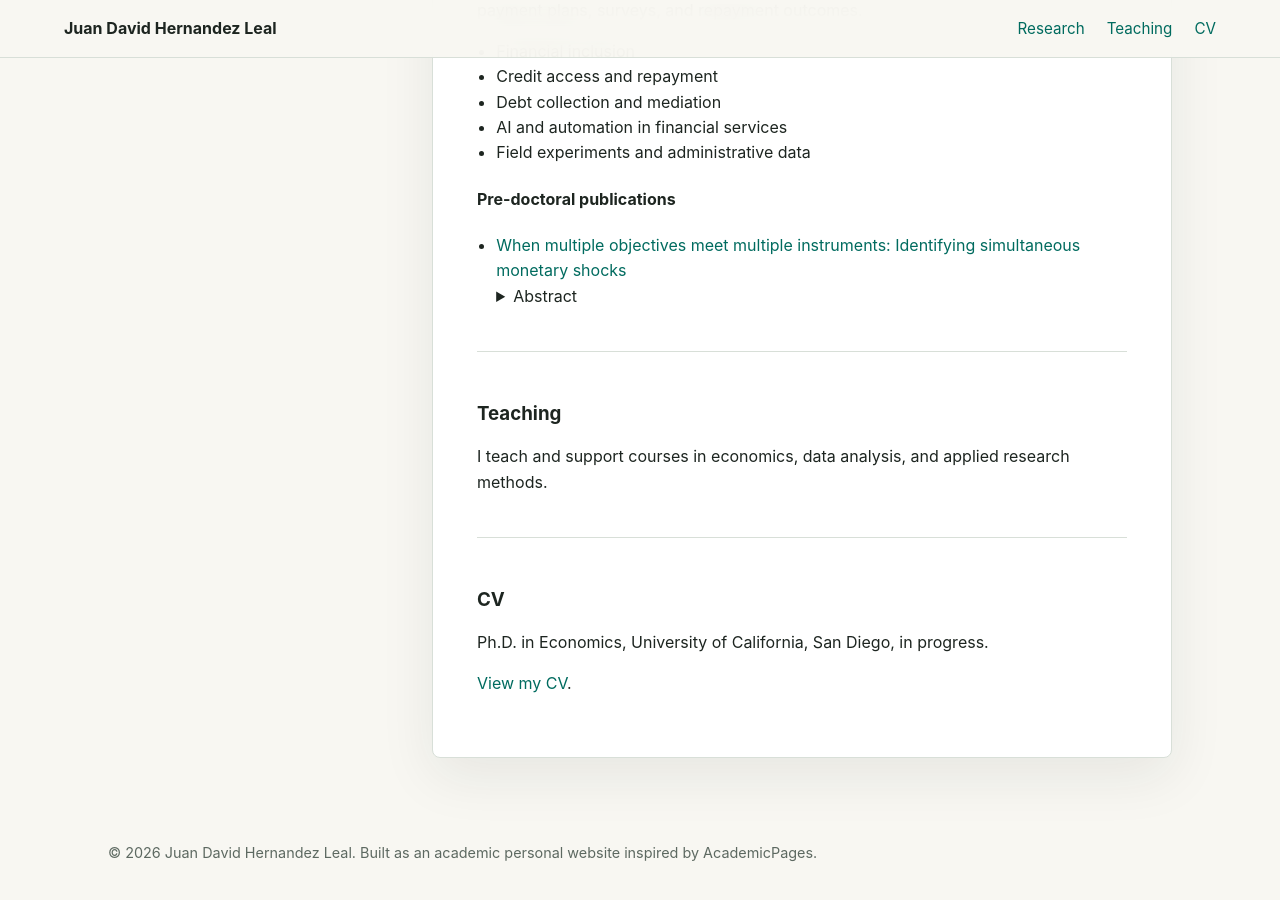
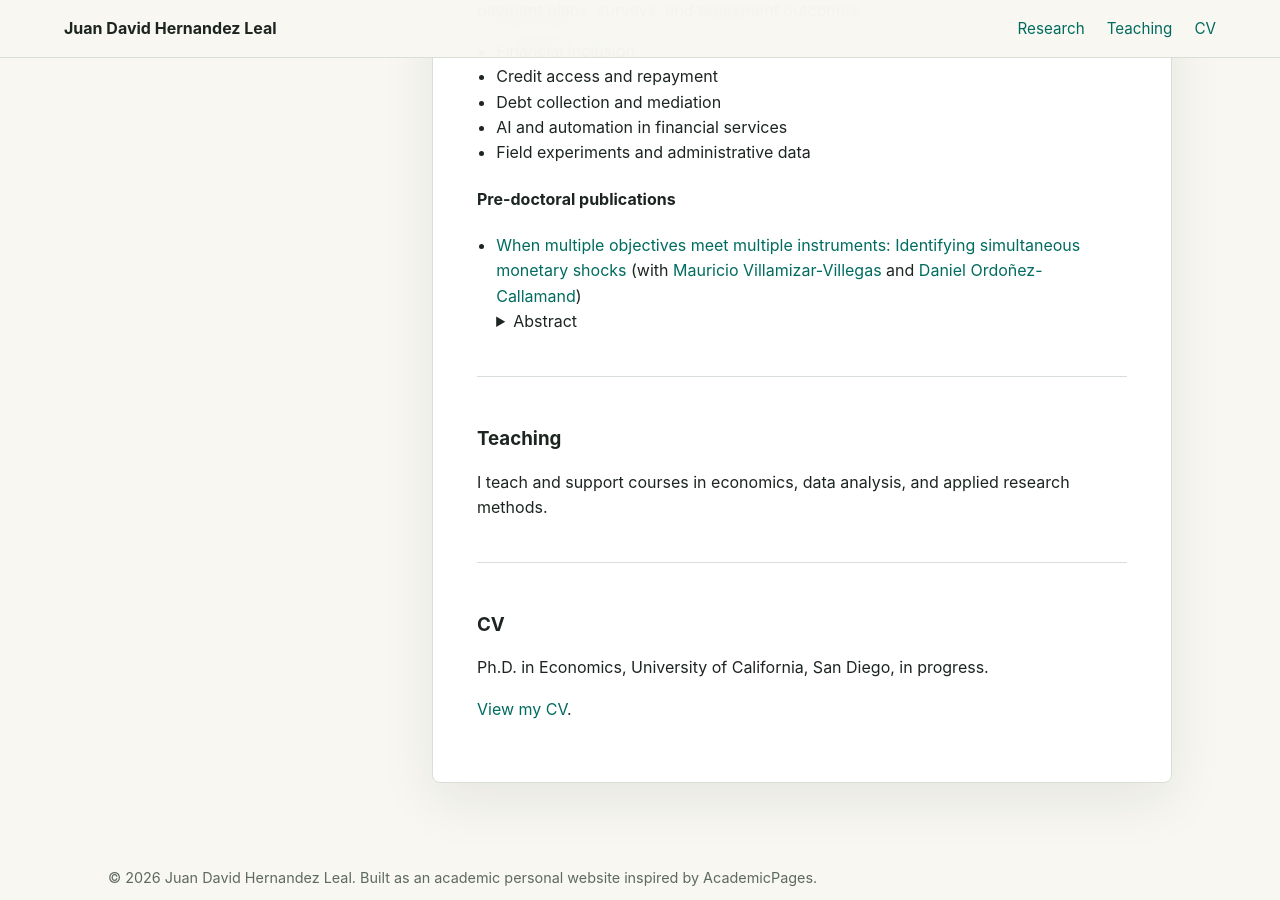
Before and after one commit to juandhernandezl/juandhernandezl.github.io, a Jekyll site: the page index.html, which Jekyll copies as it is, in a window 1280 px wide and 900 px high, scrolled down 802 px. Built offline with Jekyll 4.4.1, drawn with Linux system fonts in a browser that asks for light colours.

Commit message:
Add coauthor links to publication

```diff
--- a/index.html
+++ b/index.html
@@ -65,7 +65,7 @@
         <h4>Pre-doctoral publications</h4>
         <ul>
           <li>
-            <a href="https://www.sciencedirect.com/science/article/abs/pii/S1059056017308043">When multiple objectives meet multiple instruments: Identifying simultaneous monetary shocks</a>
+            <a href="https://www.sciencedirect.com/science/article/abs/pii/S1059056017308043">When multiple objectives meet multiple instruments: Identifying simultaneous monetary shocks</a> (with <a href="https://investiga.banrep.gov.co/es/profile/107">Mauricio Villamizar-Villegas</a> and <a href="https://www.linkedin.com/in/danielordonez-datascientist/">Daniel Ordoñez-Callamand</a>)
             <details>
               <summary>Abstract</summary>
               <p>Central bank intervention typically entails the use of multiple and possibly non-linear policies. In this paper we introduce a dynamic Tobit model embedded in a Vector Autoregression in order to identify simultaneous monetary shocks. Our method is easily estimated using only least squares and a maximum likelihood function. Also, impulse-responses are carried out as in the traditional time-series setting and can be applied in a structural framework. In simulation exercises we show that, as policy covariance grows, our method increasingly outperforms a benchmark case of estimating policy functions separately. We find significant differences when estimating our method in emerging market economies.</p>
```
